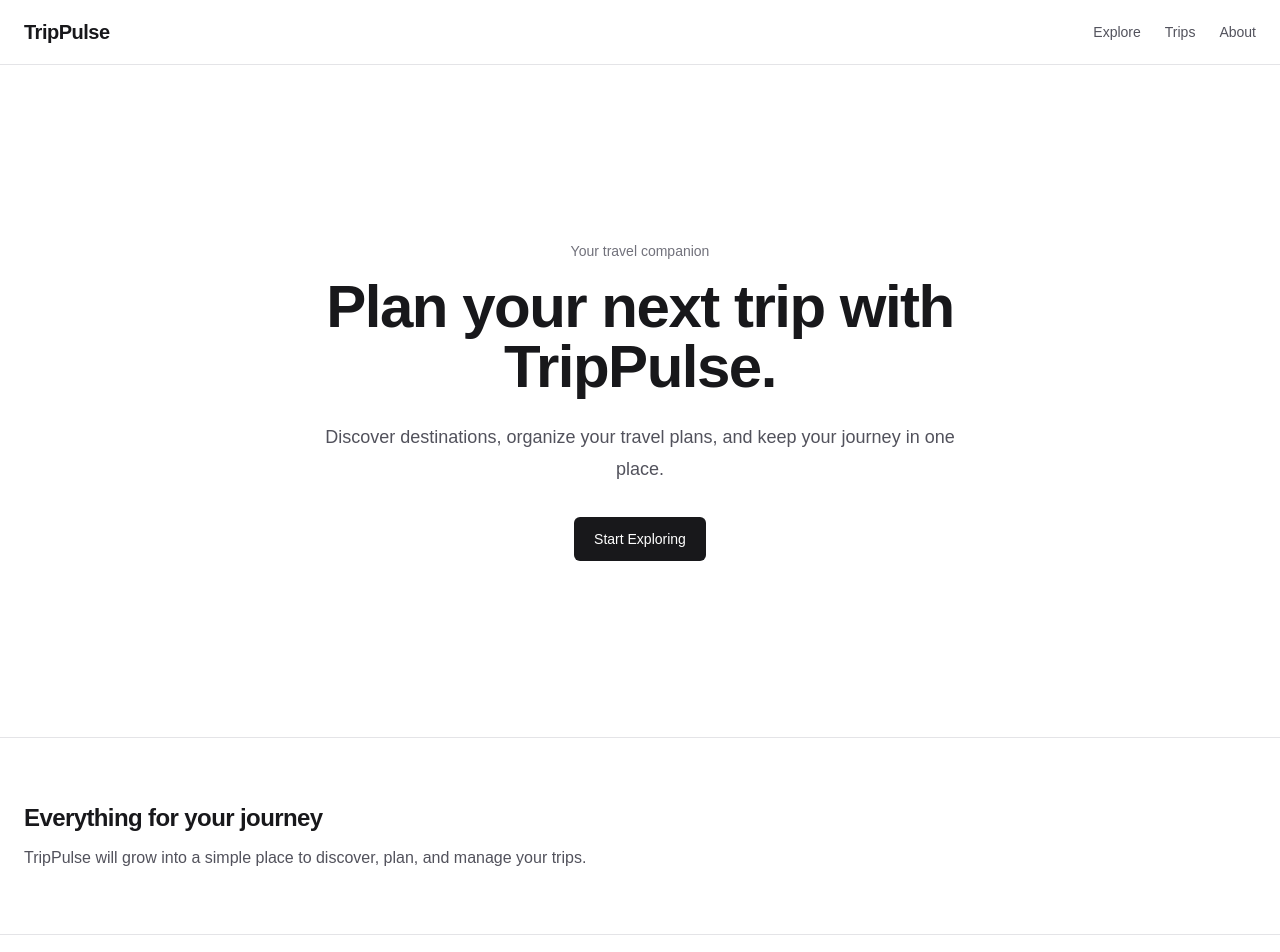
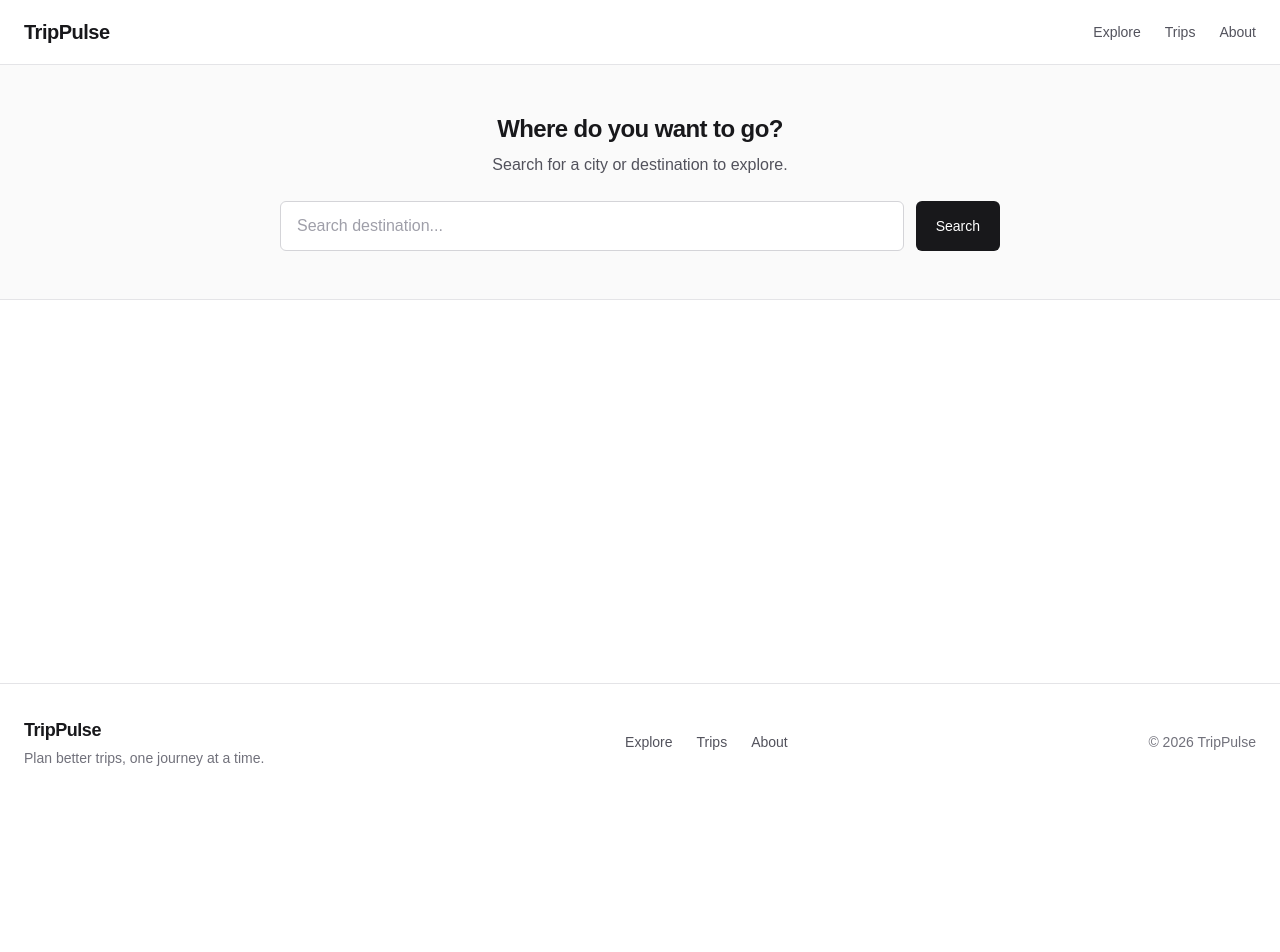
Before and after one commit to md-faizanahmad/trip_pulse, a Next.js app: page / in a window 1280 px wide. Shown: the top 952 px of the page. After the commit the page ends 800 px from the top, so only its background shows below. Built offline with nearby package versions, Linux system fonts and the light colour scheme.

Commit message:
feat(home): add destination search

```diff
--- a/src/app/page.tsx
+++ b/src/app/page.tsx
@@ -1,44 +1,9 @@
-import Link from "next/link";
+import DestinationSearch from "../components/destinations/DestinationSearch";
 
 export default function Home() {
   return (
     <main className="flex-1">
-      <section className="mx-auto flex min-h-[calc(100vh-8rem)] max-w-7xl flex-col items-center justify-center px-6 py-20 text-center">
-        <span className="mb-4 text-sm font-medium text-zinc-500">
-          Your travel companion
-        </span>
-
-        <h1 className="max-w-3xl text-4xl font-semibold tracking-tight text-zinc-900 sm:text-6xl">
-          Plan your next trip with TripPulse.
-        </h1>
-
-        <p className="mt-6 max-w-2xl text-lg leading-8 text-zinc-600">
-          Discover destinations, organize your travel plans, and keep your
-          journey in one place.
-        </p>
-
-        <div className="mt-8">
-          <Link
-            href="/explore"
-            className="inline-flex items-center rounded-md bg-zinc-900 px-5 py-3 text-sm font-medium text-white transition-colors hover:bg-zinc-700"
-          >
-            Start Exploring
-          </Link>
-        </div>
-      </section>
-
-      <section className="border-t border-zinc-200">
-        <div className="mx-auto max-w-7xl px-6 py-16">
-          <h2 className="text-2xl font-semibold tracking-tight text-zinc-900">
-            Everything for your journey
-          </h2>
-
-          <p className="mt-3 max-w-2xl text-zinc-600">
-            TripPulse will grow into a simple place to discover, plan, and
-            manage your trips.
-          </p>
-        </div>
-      </section>
+      <DestinationSearch />
     </main>
   );
 }
```
